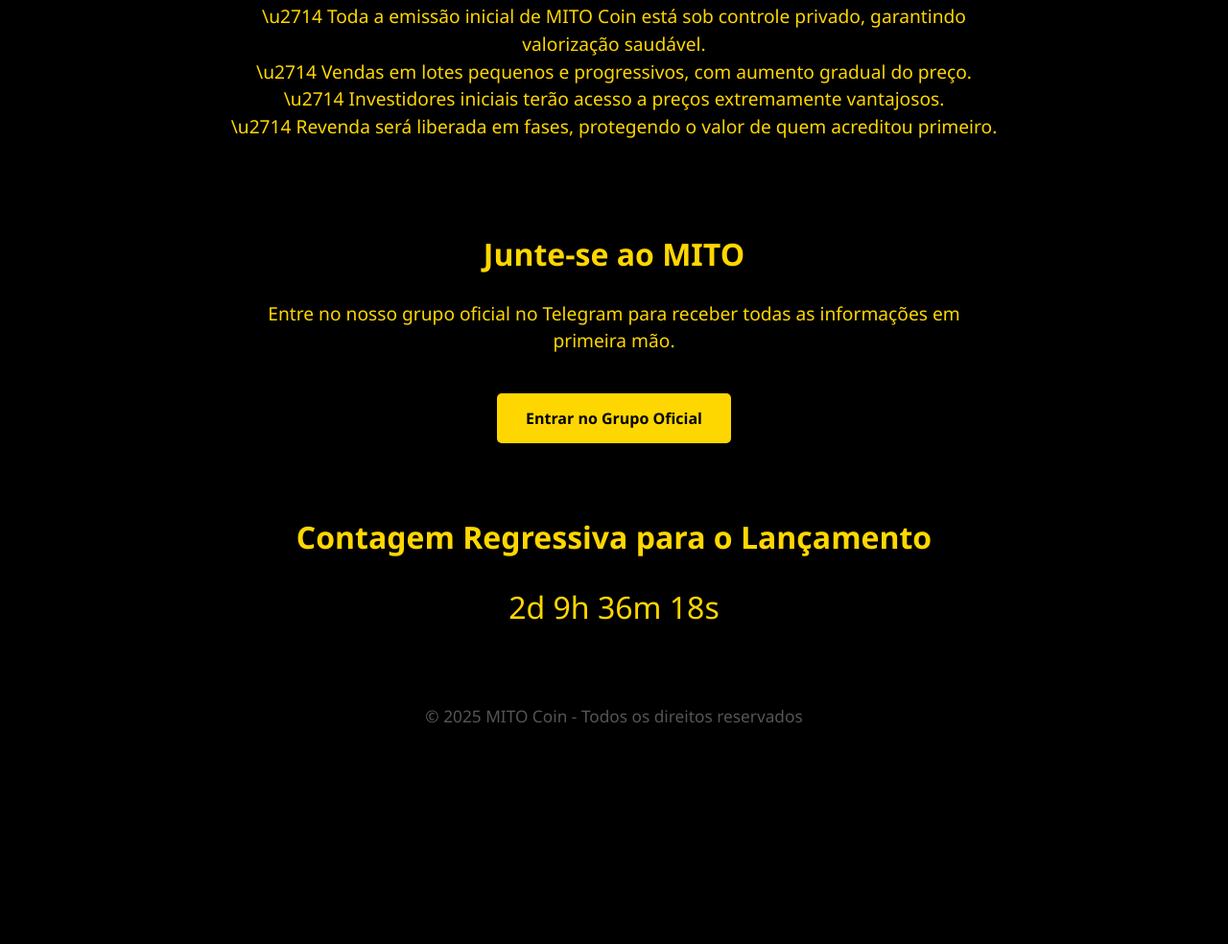
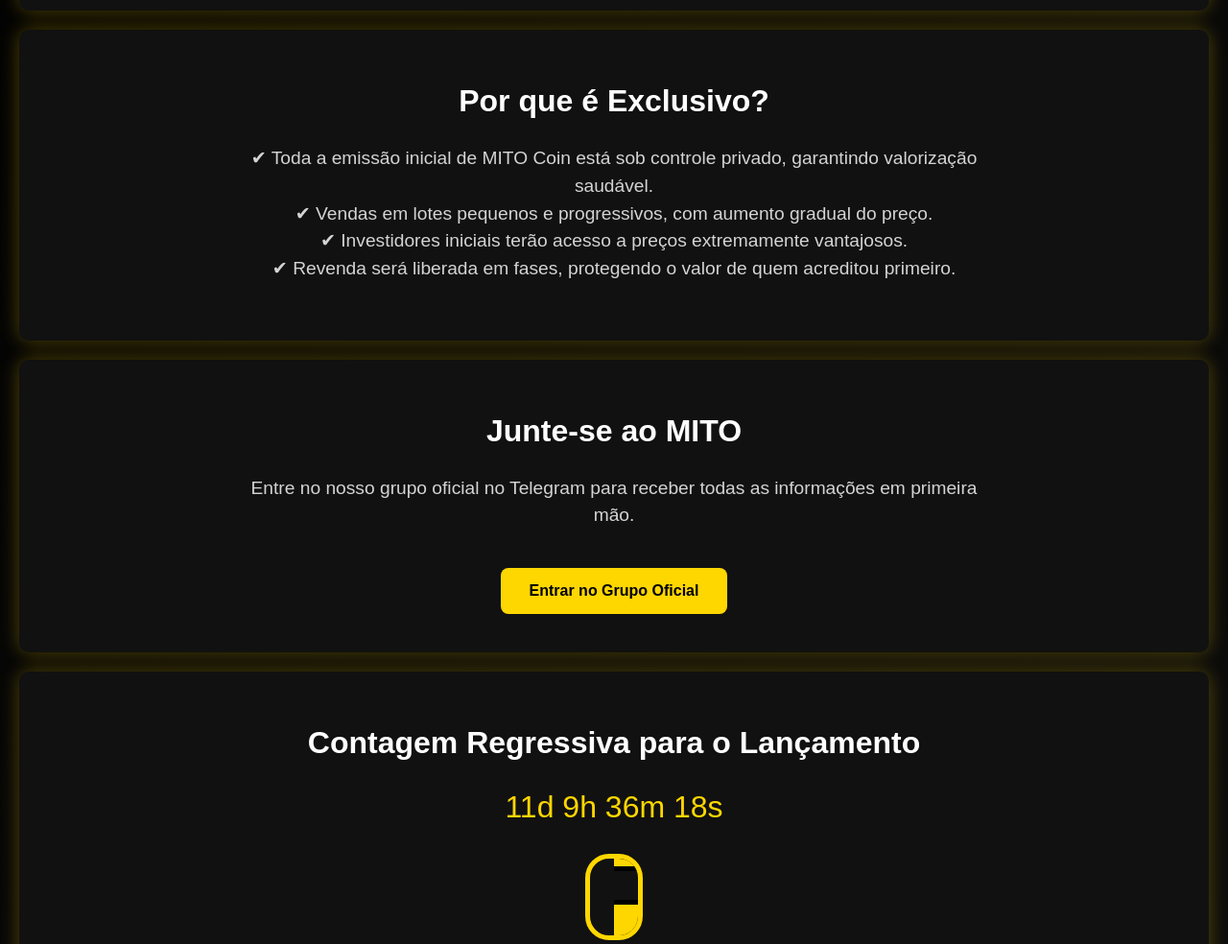
Before and after one commit to Mitocoinofficial/mitocoin-site, a plain HTML site: page index.html in a window 1280 px wide. Shown: the part 664-1648 px from the top of the page at 96% size. Before the commit the page ends 1444 px from the top, so only its background shows below. Drawn offline with Linux system fonts and the light colour scheme.

Commit message:
Add files via upload

```diff
--- a/index.html
+++ b/index.html
@@ -8,30 +8,42 @@
         body {
             margin: 0;
             padding: 0;
-            font-family: 'Segoe UI', Tahoma, Geneva, Verdana, sans-serif;
-            background-color: #000000;
-            color: #FFD700;
+            font-family: 'Poppins', sans-serif;
+            background: linear-gradient(135deg, #000000, #0d0d0d);
+            color: #f5f5f5;
             text-align: center;
         }
         header {
             padding: 40px 20px;
         }
+        header img {
+            width: 120px;
+            height: auto;
+            margin-bottom: 20px;
+        }
         h1 {
             font-size: 3em;
-            margin-bottom: 0.5em;
+            color: #FFD700;
+            margin-bottom: 0.2em;
         }
         h2 {
             font-size: 2em;
             margin-top: 0.5em;
+            color: #ffffff;
         }
         section {
-            padding: 30px 20px;
+            padding: 40px 20px;
+            background-color: #111;
+            margin: 20px;
+            border-radius: 10px;
+            box-shadow: 0 0 20px rgba(255, 215, 0, 0.3);
         }
         p {
             font-size: 1.2em;
             line-height: 1.5em;
             max-width: 800px;
             margin: 20px auto;
+            color: #d4d4d4;
         }
         a.button {
             display: inline-block;
@@ -41,7 +53,7 @@
             color: #000000;
             text-decoration: none;
             font-weight: bold;
-            border-radius: 5px;
+            border-radius: 8px;
             transition: background 0.3s;
         }
         a.button:hover {
@@ -50,17 +62,50 @@
         footer {
             margin-top: 50px;
             font-size: 0.9em;
-            color: #555;
+            color: #666;
         }
         .countdown {
             font-size: 2em;
             margin-top: 30px;
+            color: #FFD700;
+        }
+        .hourglass {
+            margin: 30px auto;
+            width: 50px;
+            height: 80px;
+            border: 5px solid #FFD700;
+            border-radius: 25px;
+            position: relative;
+            overflow: hidden;
+        }
+        .hourglass::before, .hourglass::after {
+            content: "";
+            position: absolute;
+            width: 100%;
+            height: 50%;
+            background: #FFD700;
+            animation: flow 4s infinite;
+        }
+        .hourglass::before {
+            top: 0;
+            border-bottom: 5px solid #000;
+        }
+        .hourglass::after {
+            bottom: 0;
+            border-top: 5px solid #000;
+            animation-delay: 2s;
+        }
+
+        @keyframes flow {
+            0%, 100% {height: 50%;}
+            50% {height: 0%;}
         }
     </style>
 </head>
 <body>
 
 <header>
+    <img src="logo.png" alt="MITO Logo">
     <h1>MITO Coin</h1>
     <h2>O Nascimento de uma Nova Era</h2>
 </header>
@@ -72,10 +117,10 @@
 
 <section>
     <h2>Por que é Exclusivo?</h2>
-    <p>\u2714 Toda a emissão inicial de MITO Coin está sob controle privado, garantindo valorização saudável.<br>
-       \u2714 Vendas em lotes pequenos e progressivos, com aumento gradual do preço.<br>
-       \u2714 Investidores iniciais terão acesso a preços extremamente vantajosos.<br>
-       \u2714 Revenda será liberada em fases, protegendo o valor de quem acreditou primeiro.</p>
+    <p>✔ Toda a emissão inicial de MITO Coin está sob controle privado, garantindo valorização saudável.<br>
+       ✔ Vendas em lotes pequenos e progressivos, com aumento gradual do preço.<br>
+       ✔ Investidores iniciais terão acesso a preços extremamente vantajosos.<br>
+       ✔ Revenda será liberada em fases, protegendo o valor de quem acreditou primeiro.</p>
 </section>
 
 <section>
@@ -86,7 +131,8 @@
 
 <section>
     <h2>Contagem Regressiva para o Lançamento</h2>
-    <div id="countdown" class="countdown"></div>
+    <div class="countdown" id="countdown"></div>
+    <div class="hourglass"></div>
 </section>
 
 <footer>
@@ -94,8 +140,8 @@
 </footer>
 
 <script>
-    // Configurar a data do lançamento (coloque a data aqui)
-    const launchDate = new Date('2025-05-01T00:00:00');
+    // Configurar a data do lançamento
+    const launchDate = new Date('2025-05-10T00:00:00');
 
     function updateCountdown() {
         const now = new Date();
```
Also changed, not shown: 1 other file.
